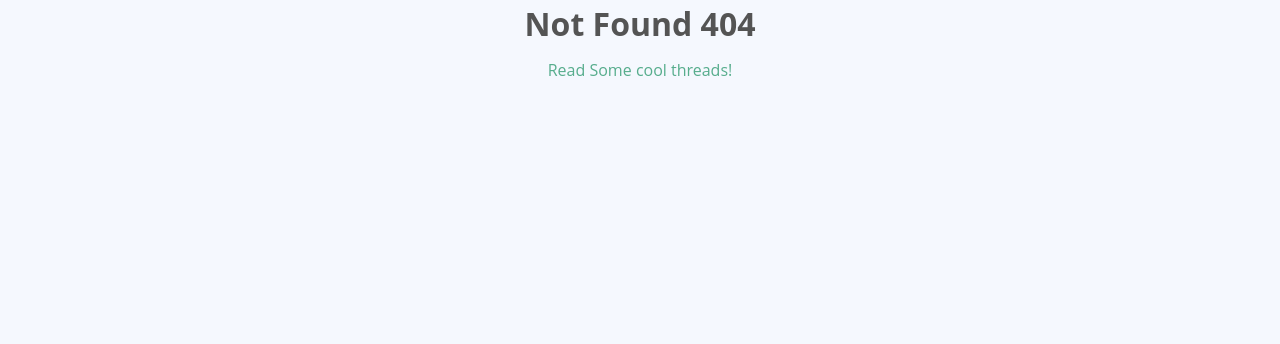
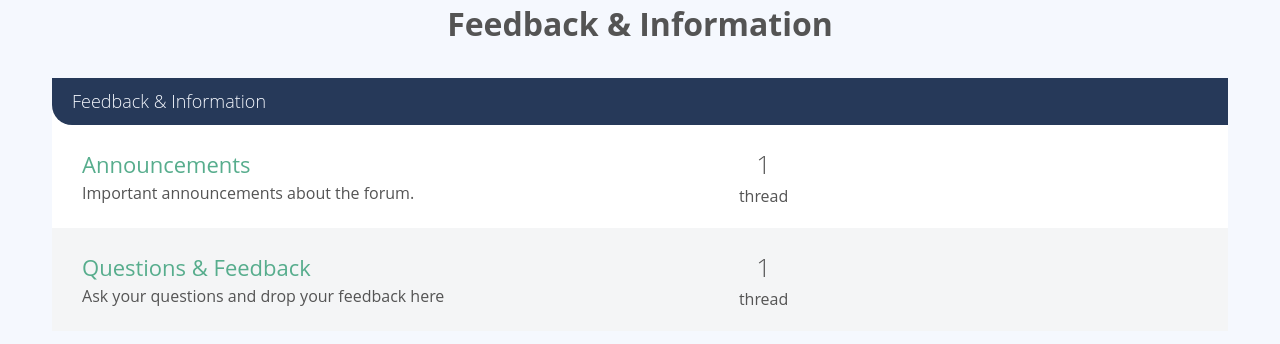
Before and after one commit to jamshidqochqorov/vue-master, a Vue app: page /category/-KpR7vRkiRPpbUd_TVAR in a window 1280 px wide. Before the commit this address had no page. Shown: the top 344 px of the page. Built offline with nearby package versions, Linux system fonts and the light colour scheme.

Commit message:
added category vue and titile for categories

```diff
--- a/src/components/CategoryList.vue
+++ b/src/components/CategoryList.vue
@@ -3,7 +3,8 @@
      v-for="category in categories"
      :key="category.id"
      :forums="getForumsForCategory(category)"
-     :category-name="category.name"
+     :title="category.name"
+     :category-id="category.id"
  />
 
 </template>
--- a/src/components/ForumList.vue
+++ b/src/components/ForumList.vue
@@ -3,7 +3,8 @@
     <div class="forum-list">
 
       <h2 class="list-title">
-        <a href="#">{{categoryName}}</a>
+        <router-link v-if="categoryId" :to="{name:'Category',params:{id:categoryId}}">{{title}}</router-link>
+        <span v-else>{{title}}  </span>
       </h2>
 
       <div class="forum-listing" v-for="forum in forums" :key="forum.id">
@@ -33,9 +34,13 @@ export default {
       required:true,
       type:Array,
     },
-    categoryName:{
+    title:{
       type:String,
       default:'Forums'
+    },
+    categoryId:{
+      required: false,
+      type:String
     }
   },
   methods:{
--- /dev/null
+++ b/src/pages/Category.vue
@@ -0,0 +1,35 @@
+<template>
+  <h1>{{category.name}}</h1>
+  <ForumList
+    :title="category.name"
+    :forums="getForumsForCategory(category)"/>
+</template>
+
+
+<script>
+import ForumList from "@/components/ForumList";
+import sourceData from "@/data.json"
+export default {
+  name:"Category-page",
+  components:{
+    ForumList
+  },
+  props:{
+    id:{
+      required:true,
+      type:String
+    }
+  },
+  computed:{
+    category(){
+      return sourceData.categories.find(category=>category.id === this.id)
+
+    }
+  },
+  methods:{
+    getForumsForCategory(category){
+      return sourceData.forums.filter(forum=>forum.categoryId === category.id)
+    }
+  }
+}
+</script>
--- a/src/router/index.js
+++ b/src/router/index.js
@@ -5,6 +5,7 @@ import Home from '@/pages/Home';
 import ThreadShow from '@/pages/ThreadShow';
 import NotFound from '@/pages/NotFound';
 import Forum from '@/pages/Forum';
+import Category from '@/pages/Category';
 
 
 const router = createRouter({
@@ -14,6 +15,12 @@ const router = createRouter({
             path: '/',
             name: 'Home',
             component:Home
+        },
+        {
+            path: '/category/:id',
+            name: 'Category',
+            component:Category,
+            props:true
         },
         {
             path: '/forum/:id',
```
Also changed, not shown: note.txt.
